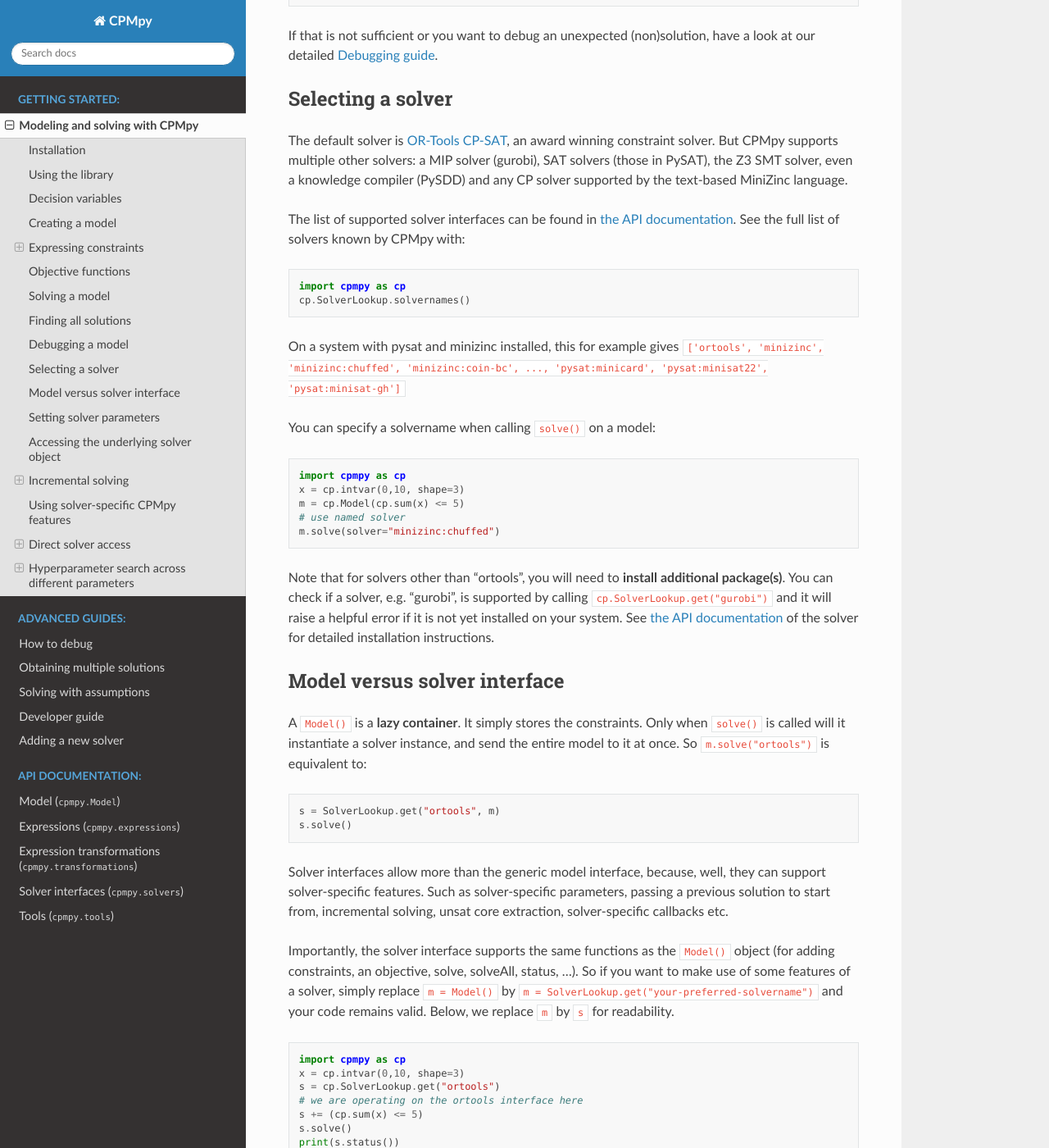
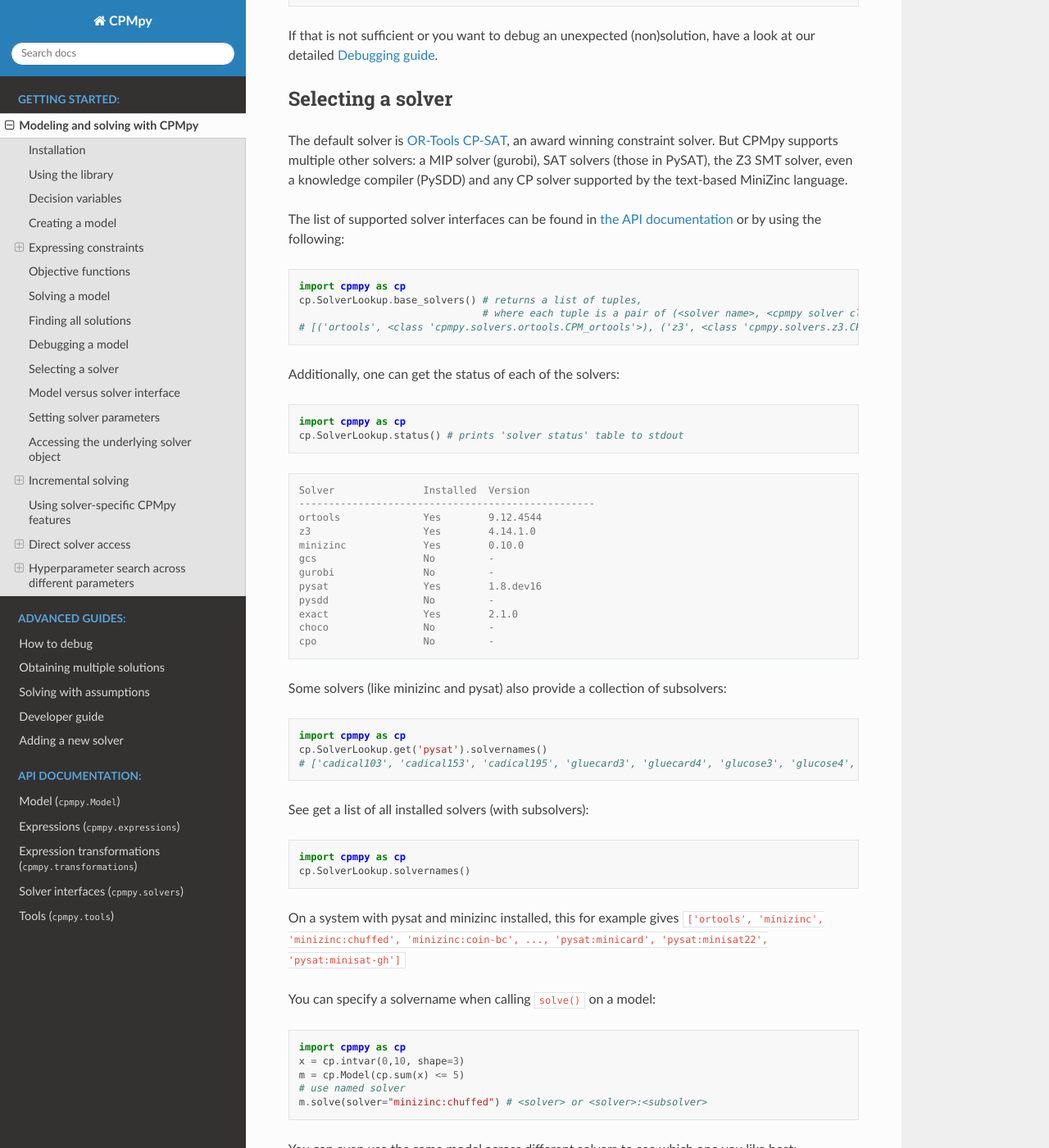
Before and after one commit to CPMpy/cpmpy, a Sphinx documentation site: the page built from docs/modeling.md, in a window 1280 px wide and 1400 px high, scrolled down 12573 px. Shown: the whole window at 82% size. Built offline with Sphinx 7.4.7 and the Read the Docs theme 3.1.0, drawn with Linux system fonts in a browser that asks for light colours; some of the changed text lies outside the part shown.

Commit message:
Add and extend solver lookup documentation

````diff
--- a/docs/modeling.md
+++ b/docs/modeling.md
@@ -498,15 +498,53 @@ If that is not sufficient or you want to debug an unexpected (non)solution, have
 
 The default solver is [OR-Tools CP-SAT](https://developers.google.com/optimization), an award winning constraint solver. But CPMpy supports multiple other solvers: a MIP solver (gurobi), SAT solvers (those in PySAT), the Z3 SMT solver, even a knowledge compiler (PySDD) and any CP solver supported by the text-based MiniZinc language.
 
-The list of supported solver interfaces can be found in [the API documentation](./api/solvers.rst).
-See the full list of solvers known by CPMpy with:
 
+The list of supported solver interfaces can be found in [the API documentation](./api/solvers.rst) or by using the following:
+
+```python
+import cpmpy as cp
+cp.SolverLookup.base_solvers() # returns a list of tuples,
+                               # where each tuple is a pair of (<solver name>, <cpmpy solver class>)
+# [('ortools', <class 'cpmpy.solvers.ortools.CPM_ortools'>), ('z3', <class 'cpmpy.solvers.z3.CPM_z3'>), ('minizinc', <class 'cpmpy.solvers.minizinc.CPM_minizinc'>), ('gcs', <class 'cpmpy.solvers.gcs.CPM_gcs'>), ('gurobi', <class 'cpmpy.solvers.gurobi.CPM_gurobi'>), ('pysat', <class 'cpmpy.solvers.pysat.CPM_pysat'>), ('pysdd', <class 'cpmpy.solvers.pysdd.CPM_pysdd'>), ('exact', <class 'cpmpy.solvers.exact.CPM_exact'>), ('choco', <class 'cpmpy.solvers.choco.CPM_choco'>), ('cpo', <class 'cpmpy.solvers.cpo.CPM_cpo'>)]
+```
+
+
+Additionally, one can get the status of each of the solvers:
+```python
+import cpmpy as cp
+cp.SolverLookup.status() # prints 'solver status' table to stdout
+```
+```console
+Solver               Installed  Version
+--------------------------------------------------
+ortools              Yes        9.12.4544
+z3                   Yes        4.14.1.0
+minizinc             Yes        0.10.0
+gcs                  No         -
+gurobi               No         -
+pysat                Yes        1.8.dev16
+pysdd                No         -
+exact                Yes        2.1.0
+choco                No         -
+cpo                  No         -
+```
+
+Some solvers (like minizinc and pysat) also provide a collection of subsolvers:
+```python
+import cpmpy as cp
+cp.SolverLookup.get('pysat').solvernames()
+# ['cadical103', 'cadical153', 'cadical195', 'gluecard3', 'gluecard4', 'glucose3', 'glucose4', 'glucose42', 'lingeling', 'maplechrono', 'maplecm', 'maplesat', 'mergesat3', 'minicard', 'minisat22', 'minisat-gh']
+```
+
+
+See get a list of all installed solvers (with subsolvers):
 ```python
 import cpmpy as cp
 cp.SolverLookup.solvernames()
 ```
 
 On a system with pysat and minizinc installed, this for example gives `['ortools', 'minizinc', 'minizinc:chuffed', 'minizinc:coin-bc', ..., 'pysat:minicard', 'pysat:minisat22', 'pysat:minisat-gh']`
+
 
 You can specify a solvername when calling `solve()` on a model:
 
@@ -515,10 +553,26 @@ import cpmpy as cp
 x = cp.intvar(0,10, shape=3)
 m = cp.Model(cp.sum(x) <= 5)
 # use named solver
-m.solve(solver="minizinc:chuffed")
+m.solve(solver="minizinc:chuffed") # <solver> or <solver>:<subsolver>
 ```
 
-Note that for solvers other than "ortools", you will need to **install additional package(s)**. You can check if a solver, e.g. "gurobi", is supported by calling `cp.SolverLookup.get("gurobi")` and it will raise a helpful error if it is not yet installed on your system. See [the API documentation](./api/solvers.rst) of the solver for detailed installation instructions.
+You can even use the same model across different solvers to see which one you like best:
+```python
+import cpmpy as cp
+x = cp.intvar(0,10, shape=3)
+m = cp.Model(cp.sum(x) <= 5)
+
+for solvername in cp.SolverLookup.solvernames()
+    m.solve(solver=solvername)
+    print(m.status())
+```
+
+```{Note}
+For solvers other than "ortools", you will need to **install additional package(s)**. You can check if a solver, e.g. "gurobi", is supported by calling `cp.SolverLookup.get("gurobi")` and it will raise a helpful error if it is not yet installed on your system. See [the API documentation](./api/solvers.rst) of the solver for detailed installation instructions.
+```console
+    Exception: CPM_gurobi: Install the python package 'gurobipy' to use this solver interface.
+```
+
 
 ## Model versus solver interface
 
````
